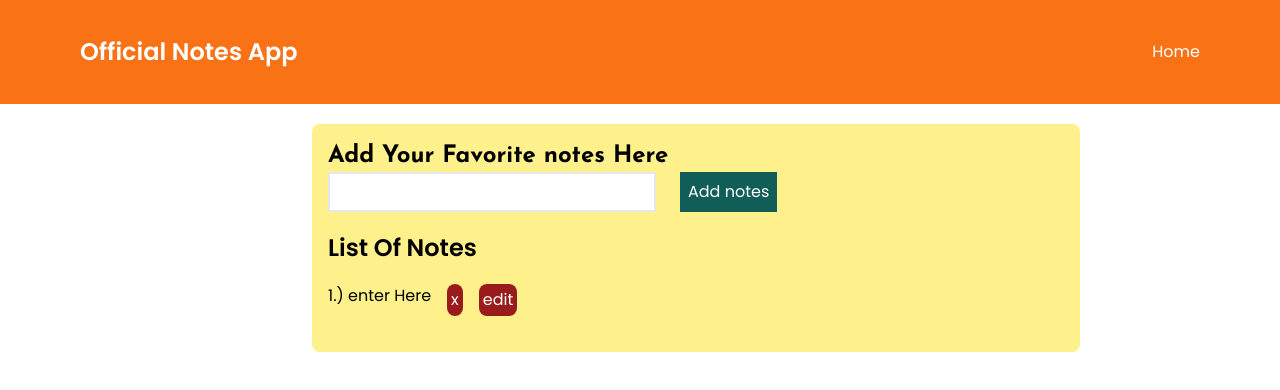
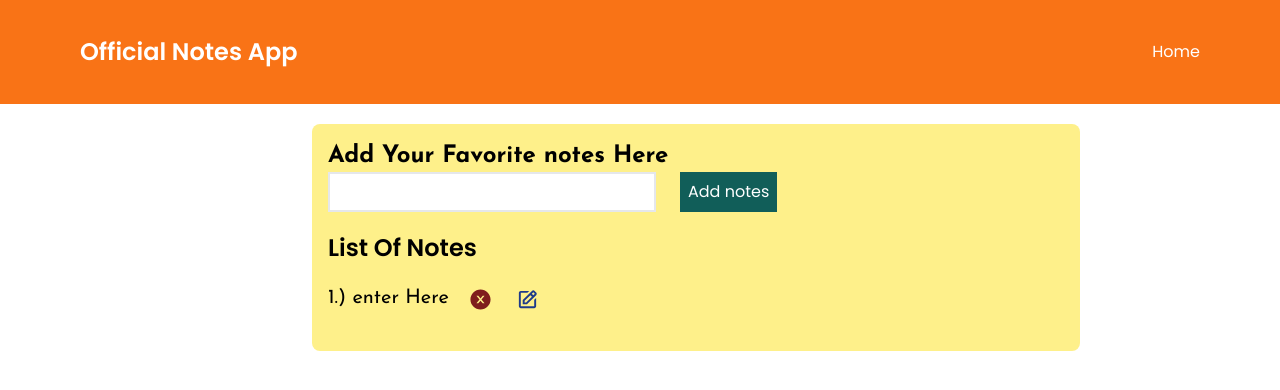
Before and after one commit to Ajith101/todo, a React (Vite) app: page / in a window 1280 px wide. Both pictures are taken after a click on the button "Add notes". Shown: the top 390 px of the page. Built offline with nearby package versions, Linux system fonts and the light colour scheme.

Commit message:
added icons

```diff
--- a/src/components/Form.jsx
+++ b/src/components/Form.jsx
@@ -27,13 +27,13 @@ const Form = () => {
       {open ? (
         <button
           onClick={() => editeAll()}
-          className="bg-teal-800 text-white text-center p-2"
+          className="bg-teal-800 hover:bg-blue-500 text-white text-center p-2"
         >
           Edite Notes
         </button>
       ) : (
         <button
-          className="bg-teal-800 text-white text-center p-2"
+          className="bg-teal-800 hover:bg-blue-500 text-white text-center p-2"
           onClick={() => addAlltext()}
         >
           Add notes
--- a/src/components/ListOfNotes.jsx
+++ b/src/components/ListOfNotes.jsx
@@ -2,6 +2,8 @@ import React, { useContext, useState } from "react";
 import { useSelector, useDispatch } from "react-redux";
 import { editePost, removePost } from "../features/formSlice";
 import { Allvalues } from "./FormContext";
+import { BiEdit } from "react-icons/bi";
+import { AiFillCloseCircle } from "react-icons/ai";
 
 const ListOfNotes = () => {
   const { setTexts, texts, setOpen, open, postNo, setPostNo } =
@@ -15,23 +17,22 @@ const ListOfNotes = () => {
   const displayNotes = formDatas.map((itemes, id) => {
     return (
       <div key={id} className="flex gap-4">
-        <h2>
+        <h2 className="font-font-2 text-xl">
           {id + 1}
           {".)"} {itemes}
         </h2>{" "}
         <button
           onClick={() => dispatch(removePost({ id }))}
-          className="bg-red-800 text-white text-center p-1 rounded-lg"
+          className="text-red-900 hover:text-green-700 text-center p-1 rounded-lg"
         >
-          {" "}
-          x
+          <AiFillCloseCircle size={"23px"} />
         </button>
         <button
           onClick={() => editeTheNotes(itemes, id)}
           // onClick={() => setTexts(itemes) && setOpen(!open)}
-          className="bg-red-800 text-white text-center p-1 rounded-lg"
+          className="text-blue-900 hover:text-green-700  text-center p-1 rounded-lg"
         >
-          edit
+          <BiEdit size={"23"} />
         </button>
       </div>
     );
```
